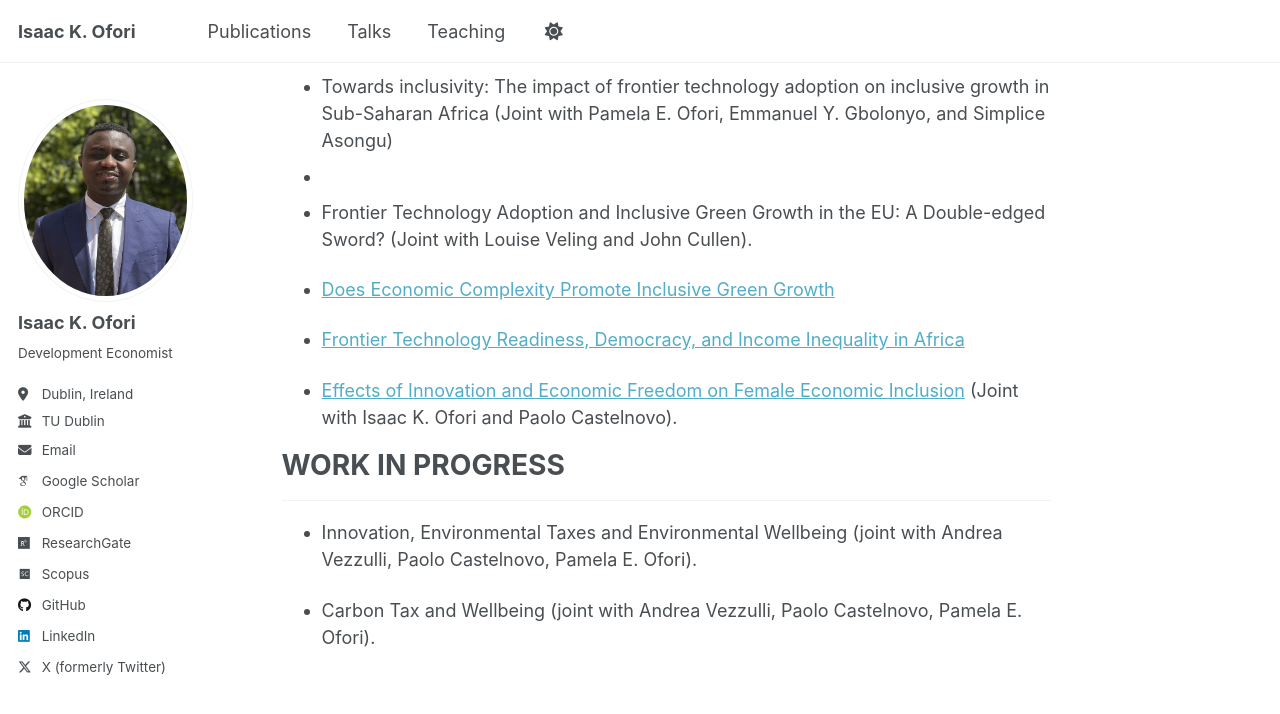
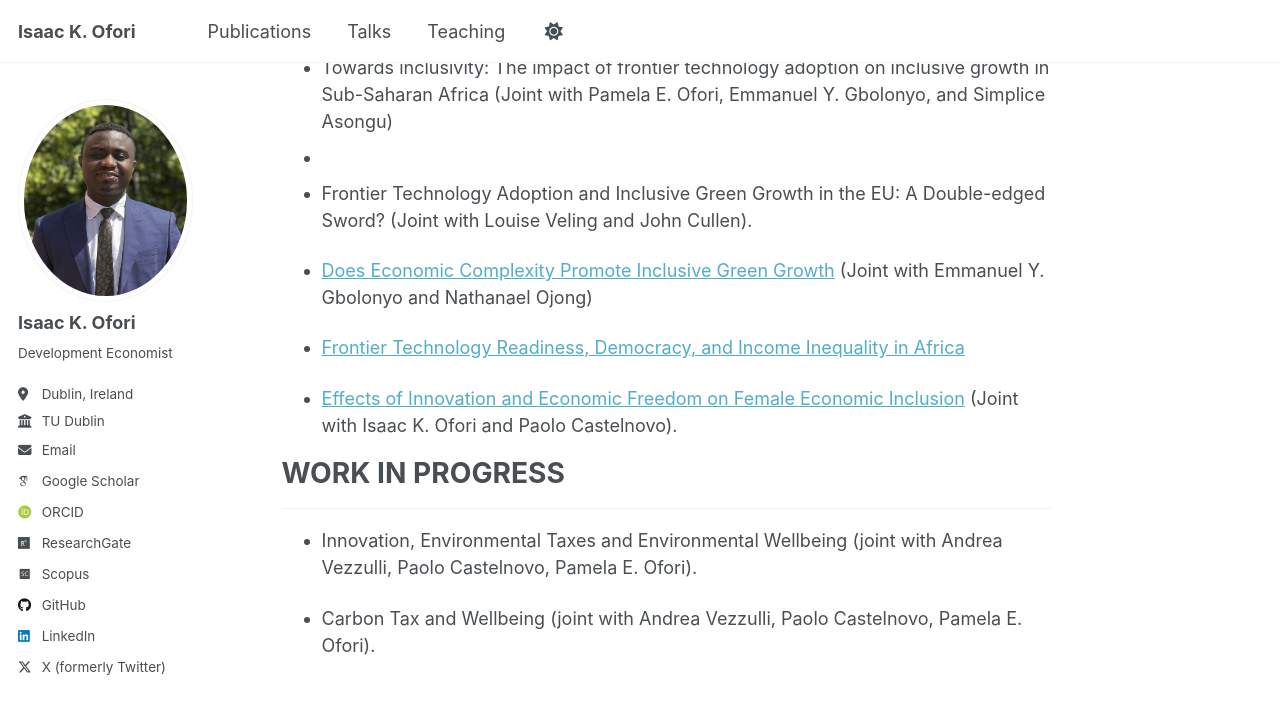
Before and after one commit to ikofori/ikofori.github.io, a Jekyll site: the page built from _pages/research.md, in a window 1280 px wide and 900 px high, scrolled down 2437 px. Shown: the top 714 px of the window. Built offline with Jekyll 4.4.1, drawn with Linux system fonts in a browser that asks for light colours; some web fonts are replaced; a script that is not in the unit is left out; some of the changed text lies outside the part shown.

Commit message:
Update research.md

```diff
--- a/_pages/research.md
+++ b/_pages/research.md
@@ -7,12 +7,12 @@ permalink: /research/
 <br/>
 
 
+# PUBLICATIONS
+- - -
+
 # Dataset
-- - -
 - [Inclusive Green Growth Dataset for African Countries](https://zenodo.org/records/12529764) <br/>
 
-# PUBLICATIONS
-- - -
 # 2025
 - [Distributional Energy Justice and the Inclusive Human Development Agenda in Africa](https://www.researchgate.net/publication/397016488_Distributional_Energy_Justice_and_the_Inclusive_Human_Development_Agenda_in_Africa), *Forthcoming:* **World Development**, 2025. <br/>
 
@@ -63,7 +63,7 @@ permalink: /research/
 -
 - Frontier Technology Adoption and Inclusive Green Growth in the EU: A Double-edged Sword? (Joint with Louise Veling and John Cullen). <br/>
 
-- [Does Economic Complexity Promote Inclusive Green Growth](https://hdl.handle.net/10419/298785) <br/>
+- [Does Economic Complexity Promote Inclusive Green Growth](https://hdl.handle.net/10419/298785) (Joint with Emmanuel Y. Gbolonyo and Nathanael Ojong) <br/>
 
 - [Frontier Technology Readiness, Democracy, and Income Inequality in Africa](https://hdl.handle.net/10419/298788) <br/>
 
```
